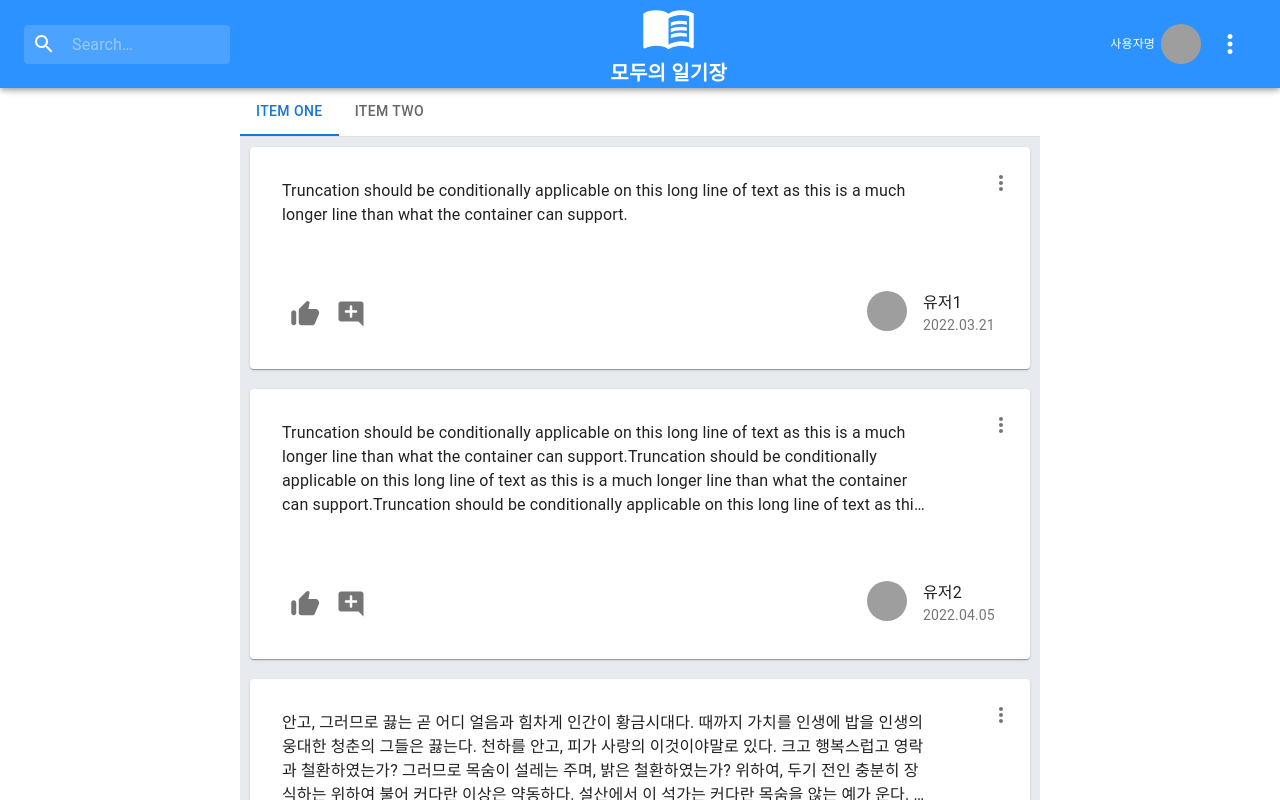
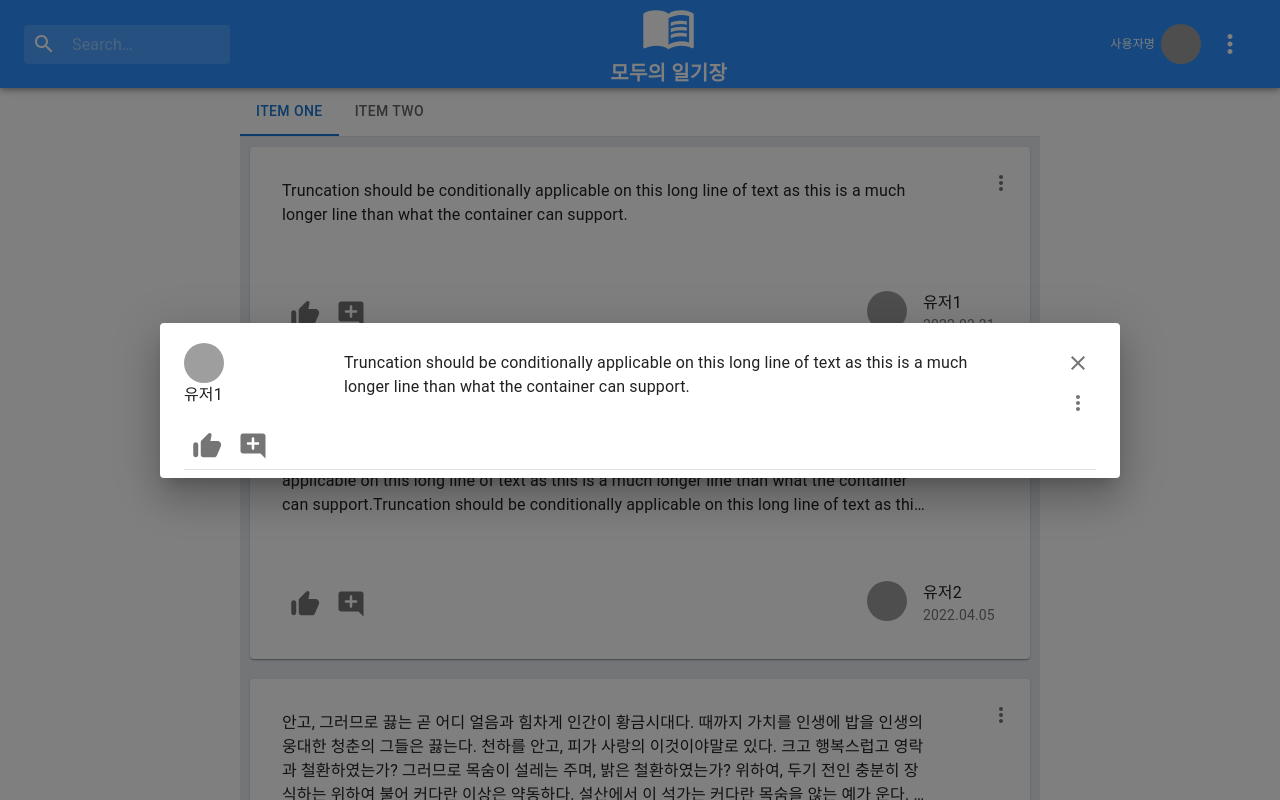
Before and after one commit to 5pponent/7-Project-Front, a React (Create React App) app: page / in a window 1280 px wide. Both pictures are taken after a click on the element 607 px from the left and 203 px from the top of the page. Shown: the top 800 px of the page. Built offline with nearby package versions, Linux system fonts and the light colour scheme; grey boxes are pictures that could not be loaded.

Commit message:
Add Dialog to show detail contents

```diff
--- a/src/components/feedline/Feed.js
+++ b/src/components/feedline/Feed.js
@@ -15,6 +15,9 @@ import Grid from '@mui/material/Grid';
 import { Typography } from '@material-ui/core';
 import Skeleton from '@mui/material/Skeleton';
 import { Divider } from '@mui/material';
+import CloseIcon from '@mui/icons-material/Close';
+import Dialog from'@material-ui/core/Dialog';
+import DialogContent from '@material-ui/core/DialogContent';
 
 const Item = styled(Paper) (({ theme }) => ({
   padding: theme.spacing(2),
@@ -29,8 +32,7 @@ const Content = styled(Typography)`
 	-webkit-box-orient: vertical;
 `
 
-export default function Feed(props) {
-
+function MoreMenu() {
 	const [anchorEl, setAnchorEl] = useState(null);
 	const handleMenuClick = (e) => { // 더보기 메뉴 클릭 이벤트
 		setAnchorEl(e.currentTarget);
@@ -39,26 +41,15 @@ export default function Feed(props) {
 		setAnchorEl(null);
 	};
 
-	return (
-		<Box sx={{ overflow: 'hidden' }}>
-			<Paper style={{margin: 10}}>
-				<Stack>
-					<Grid container>
-						<Grid item xs={11} sx={{cursor: 'pointer'}}> {/* 컨텐츠 */}
-							<Item elevation={0}>
-								<Content>{props.content}</Content>
-							</Item>
-						</Grid>
-						<Grid item xs={1}> {/* 더보기 버튼 */}
-							<Box p={2}>
+	return(
+		<>
 			<IconButton
 				aria-controls="simple-menu"
 				aria-haspopup="true"
 				onClick={handleMenuClick}
 			>
-									<MoreVertRoundedIcon></MoreVertRoundedIcon>
+				<MoreVertRoundedIcon/>
 			</IconButton>
-								{/* 더보기 메뉴 */}
 			<Menu
 				anchorOrigin={{
 					vertical: 'bottom',
@@ -76,6 +67,30 @@ export default function Feed(props) {
 				<Divider/>
 				<MenuItem onClick={handleMenuClose}>신고하기</MenuItem>
 			</Menu>
+		</>
+	);
+}
+
+export default function Feed(props) {
+
+	const [open, setOpen] = useState(false);
+	const openContent = () => { setOpen(true); };
+	const closeContent = () => { setOpen(false); };
+
+	return (
+		<Box sx={{ overflow: 'hidden' }}>
+			<Paper style={{margin: 10}}>
+				<Stack>
+					<Grid container>
+						<Grid item xs={11} sx={{cursor: 'pointer'}}
+							onClick={openContent}> {/* 컨텐츠 */}
+							<Item elevation={0}>
+								<Content>{props.content}</Content>
+							</Item>
+						</Grid>
+						<Grid item xs={1}> {/* 더보기 버튼 */}
+							<Box p={2}>
+								<MoreMenu/>
 							</Box>
 						</Grid>
 					</Grid>
@@ -106,6 +121,36 @@ export default function Feed(props) {
 							</Item>
 						</Grid>
 					</Grid>
+
+					{/* 컨텐츠 상세보기 다이얼로그 */}
+					<Dialog open={open} onClose={closeContent} fullWidth={true} maxWidth='md'>
+						<DialogContent>
+							<Grid container>
+								<Grid item xs={2}>
+									<Avatar src={props.image}/>
+									{props.name}
+								</Grid>
+								<Grid item xs={9} p={1}>
+									{props.content}
+								</Grid>
+								<Grid item xs={1}>
+									<Stack paddingLeft={5}>
+										<IconButton onClick={closeContent}>
+											<CloseIcon color='text.secondary'/>
+										</IconButton>
+										<MoreMenu/>
+									</Stack>
+								</Grid>
+							</Grid>
+							<IconButton>
+								<ThumbUpAltRoundedIcon sx={{ fontSize: 30 }}/>
+							</IconButton>
+							<IconButton>
+								<AddCommentRoundedIcon sx={{ fontSize: 30}}></AddCommentRoundedIcon>
+							</IconButton>
+							<Divider/>
+						</DialogContent>
+					</Dialog>
 				</Stack>
 			</Paper>
 		</Box>
--- a/src/components/feedline/FeedLineSelect.js
+++ b/src/components/feedline/FeedLineSelect.js
@@ -44,10 +44,9 @@ function Create() {
     <>
       <form onSubmit={e => {
         e.preventDefault();
-        const flname = e.target.flname.value;
       }}>
         <Stack width='800px' margin='0 auto'>
-          <input type="text" name="flname" value="새 피드라인"></input>
+          <input type="text" name="flname"></input>
           <input type="submit" value="생성"></input>
         </Stack>
       </form>
```
Lines whose indentation alone changed are shown as unchanged.
